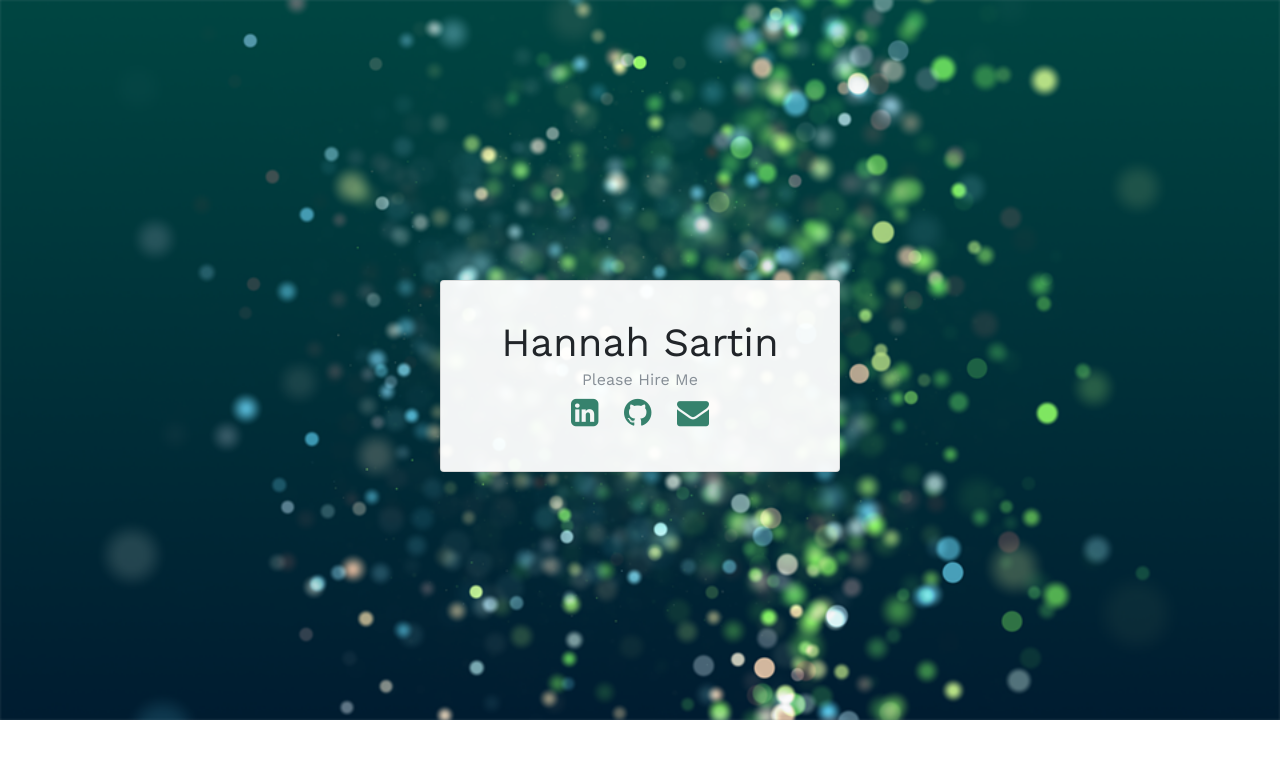
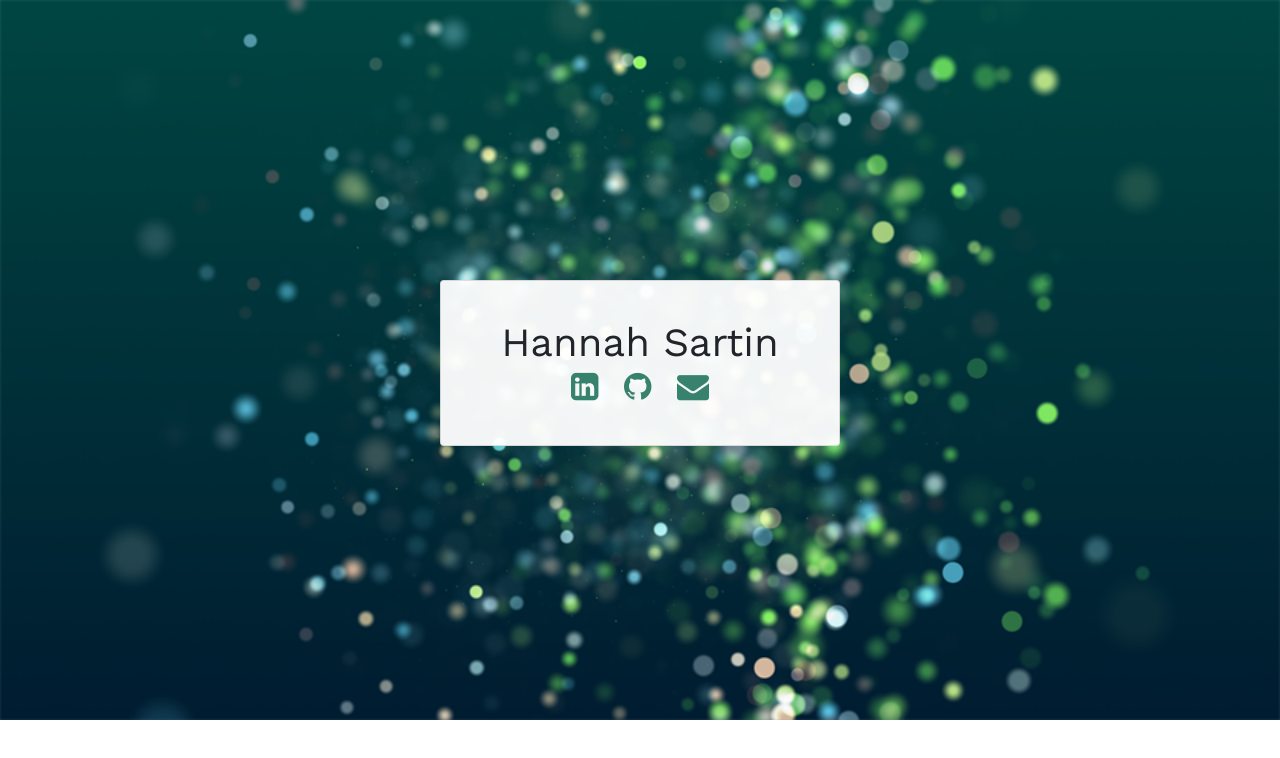
Before and after one commit to sylve0n/sylve0n.github.io.deprecated, a plain HTML site: page index.html in a window 1280 px wide. Drawn offline with nearby package versions, Linux system fonts and the light colour scheme.

Commit message:
Changed message in h6

```diff
--- a/index.html
+++ b/index.html
@@ -16,7 +16,7 @@
       <div class="card mx-auto" style="width: 25rem; padding: 20px;">
         <div class="card-body">
           <h4 class="card-title">Hannah Sartin</h4>
-          <h6 class="card-subtitle mb-2 text-muted">Please Hire Me</h6>
+          <h6 class="card-subtitle mb-2 text-muted"></h6>
           <a href="#" class="card-link"><i class="fa fa-linkedin-square fa-2x" aria-hidden="true"></i></a>
           <a href="#" class="card-link"><i class="fa fa-github fa-2x" aria-hidden="true"></i></a>
           <a href="#" class="card-link"><i class="fa fa-envelope fa-2x" aria-hidden="true"></i></a>
```
